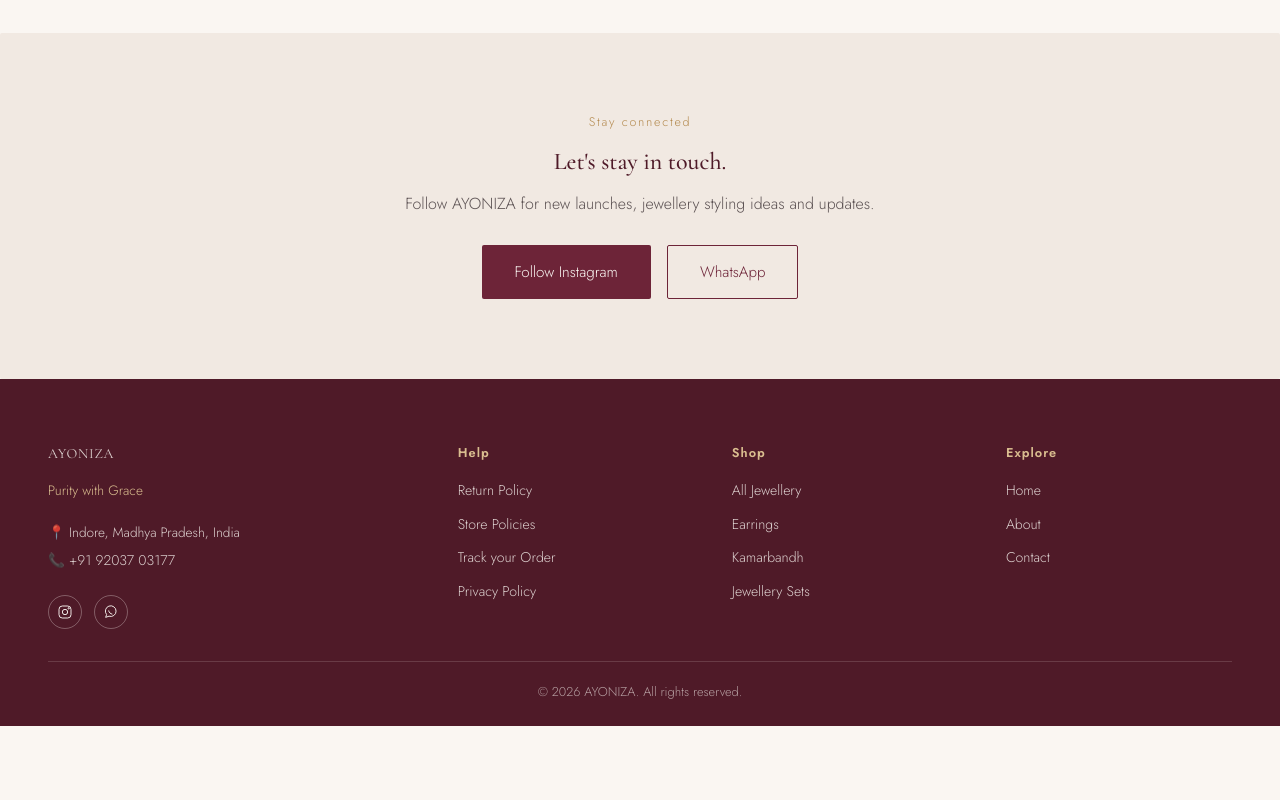
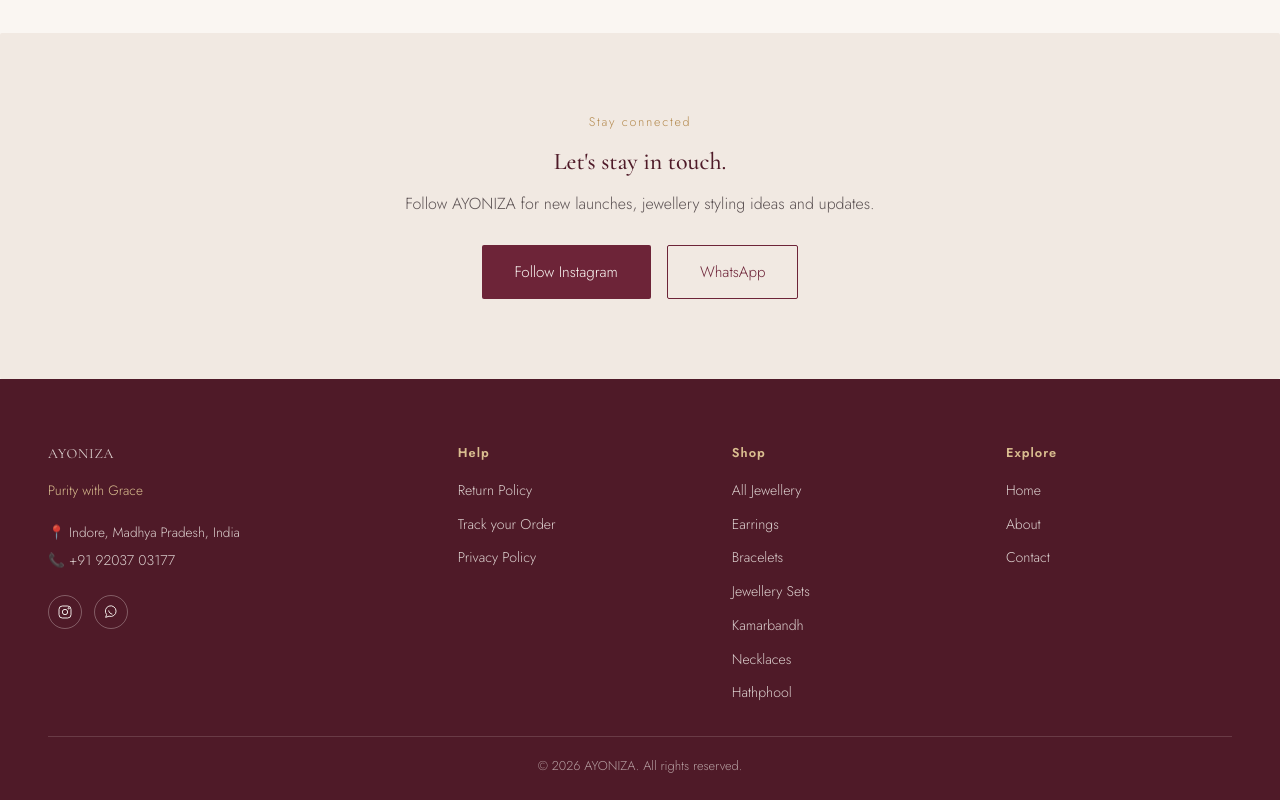
Before and after one commit to AYONIZA/AYONIZA-STORE, a plain HTML site: page index.html in a window 1280 px wide. Shown: the part 3268-4068 px from the top of the page. Before the commit the page ends 3994 px from the top, so only its background shows below. Drawn offline with nearby package versions, Linux system fonts and the light colour scheme; no server answers.

Commit message:
Update index.html

```diff
--- a/index.html
+++ b/index.html
@@ -336,17 +336,19 @@
     <div class="footer-col">
       <h4>Help</h4>
       <a href="return-policy.html">Return Policy</a>
-      <a href="return-policy.html">Store Policies</a>
       <a href="https://wa.me/919203703177" target="_blank" rel="noopener">Track your Order</a>
-      <a href="return-policy.html">Privacy Policy</a>
+      <a href="privacy-policy.html">Privacy Policy</a>
     </div>
 
     <div class="footer-col">
       <h4>Shop</h4>
       <a href="index.html#shop">All Jewellery</a>
       <a href="index.html#shop">Earrings</a>
+      <a href="index.html#shop">Bracelets</a>
+      <a href="index.html#shop">Jewellery Sets</a>
       <a href="index.html#shop">Kamarbandh</a>
-      <a href="index.html#shop">Jewellery Sets</a>
+      <a href="index.html#shop">Necklaces</a>
+      <a href="index.html#shop">Hathphool</a>
     </div>
 
     <div class="footer-col">
```
